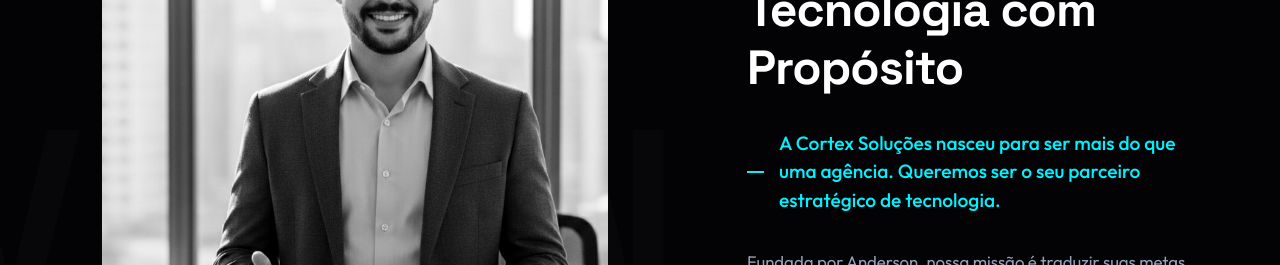
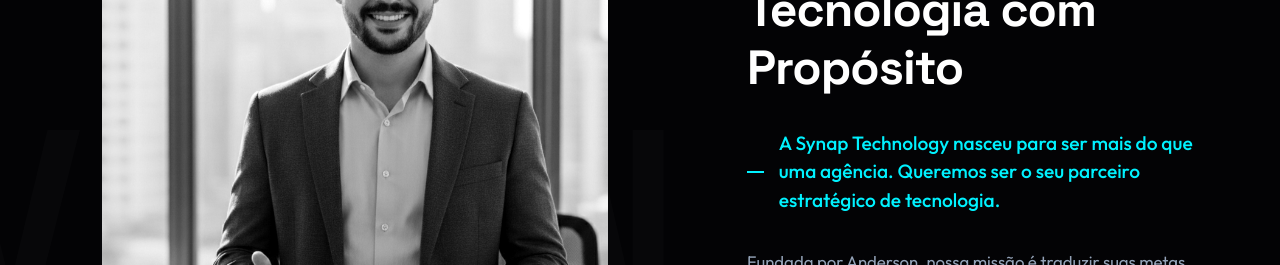
Before and after one commit to anderson190593/cortex-solucoes, a React (Vite) app: page / in a window 1280 px wide. Shown: the part 4680-4945 px from the top of the page. Built offline with nearby package versions, Linux system fonts and the light colour scheme.

Commit message:
Update AboutSection.jsx

```diff
--- a/src/components/AboutSection/AboutSection.jsx
+++ b/src/components/AboutSection/AboutSection.jsx
@@ -1,12 +1,11 @@
 // src/components/AboutSection/AboutSection.jsx
 
-import React from 'react';
-import './AboutSection.css';
+import React from "react";
+import "./AboutSection.css";
 
 // NÃO VAMOS MAIS IMPORTAR A FOTO AQUI. VAMOS USÁ-LA DIRETAMENTE.
 
 const AboutSection = () => {
-
   // --- COLOQUE O CAMINHO DA SUA FOTO AQUI ---
   // Por enquanto, usaremos o placeholder.
   // Se você salvar sua foto na pasta 'public/', o caminho será "/sua-foto.png"
@@ -22,7 +21,7 @@
               <img
                 // --- MUDANÇA AQUI ---
                 src={suaFotoUrl} // Usamos a variável de URL diretamente
-                alt="Anderson - Fundador da Cortex Soluções"
+                alt="Anderson - Fundador da Synap Technology"
                 className="img-fluid rounded"
               />
             </div>
@@ -34,19 +33,19 @@
               Nossa Missão: Tecnologia com Propósito
             </h2>
             <p className="about-subtitle">
-              A Cortex Soluções nasceu para ser mais do que uma agência.
+              A Synap Technology nasceu para ser mais do que uma agência.
               Queremos ser o seu parceiro estratégico de tecnologia.
             </p>
             <p className="about-text">
-              Fundada por Anderson, nossa missão é traduzir suas metas de negócio
-              em soluções digitais que funcionam. Não se trata apenas de
+              Fundada por Anderson, nossa missão é traduzir suas metas de
+              negócio em soluções digitais que funcionam. Não se trata apenas de
               escrever código; trata-se de construir o caminho mais eficiente
               para o seu sucesso.
             </p>
             <p className="about-text">
-              Acreditamos na transparência total, no código de alta qualidade
-              e em relacionamentos de longo prazo. Quando você cresce,
-              nós crescemos juntos.
+              Acreditamos na transparência total, no código de alta qualidade e
+              em relacionamentos de longo prazo. Quando você cresce, nós
+              crescemos juntos.
             </p>
           </div>
         </div>
```
